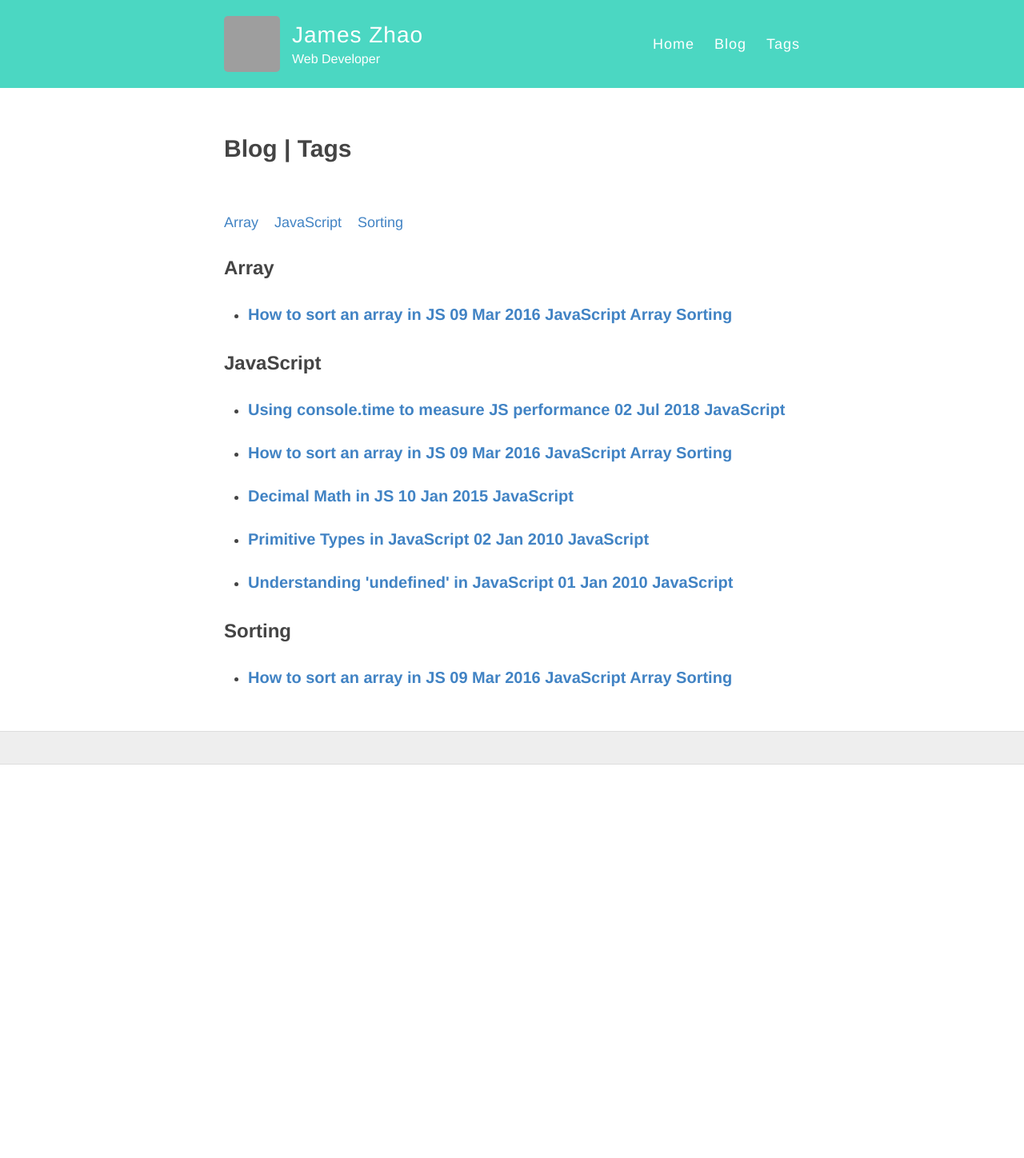
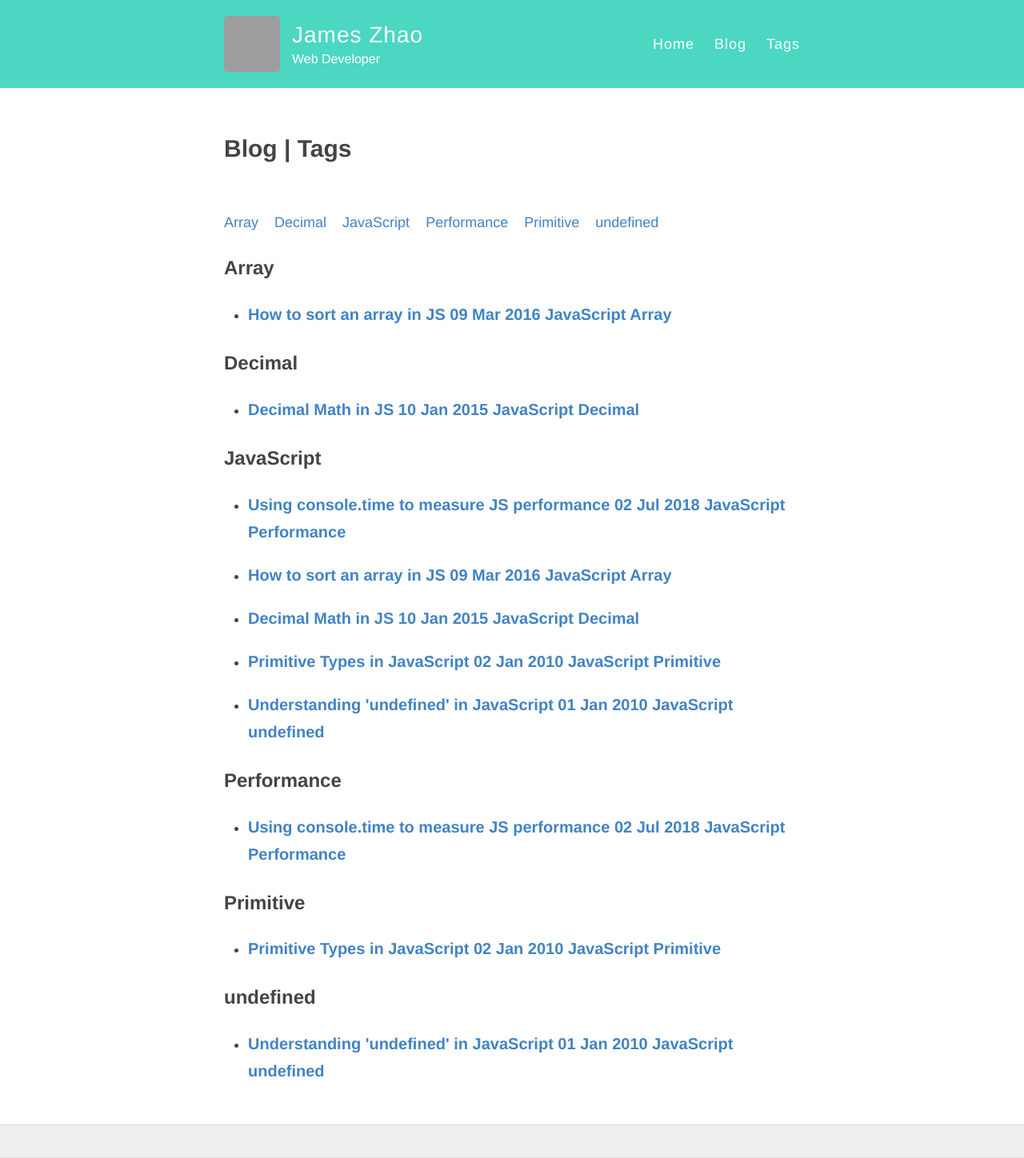
Before and after one commit to jameskzhao/site, a Jekyll site: the page built from tags.html, in a window 1280 px wide. Shown: the whole page at 80% size. Built offline with Jekyll 4.4.1, drawn with Linux system fonts in a browser that asks for light colours; before the commit the page ends 956 px from its top, so only the background shows below that; grey boxes are pictures that could not be loaded.

Commit message:
updated tags

````diff
--- a/_posts/2010-01-01-understanding undefined in JavaScript.md
+++ b/_posts/2010-01-01-understanding undefined in JavaScript.md
@@ -1,12 +1,14 @@
 ---
 layout: post
 title: Understanding 'undefined' in JavaScript
-tags: JavaScript
+tags: [JavaScript, undefined]
 ---
 
 undefined is not the same as a 'not defined error'
- - The 'not defined' error occurs when a variable is not declared at all
- - undefined is a special value when a variable is declared but there is no value assigned. undefined is not a string
+
+- The 'not defined' error occurs when a variable is not declared at all
+
+- undefined is a special value when a variable is declared but there is no value assigned. undefined is not a string
 
 ```js
 
@@ -14,7 +16,7 @@ var a;
 
 console.log(a);
 
-if(a===undefined){
+if(a === undefined){
 
   console.log('a is undefined!')
 
--- a/_posts/2010-01-02-6 Primitive Types in JS.md
+++ b/_posts/2010-01-02-6 Primitive Types in JS.md
@@ -1,7 +1,7 @@
 ---
 layout: post
 title: Primitive Types in JavaScript
-tags: JavaScript
+tags: [JavaScript, Primitive]
 ---
 
 Primitive type is a type of data that represents a single value. In other words, it is not a object.
--- a/_posts/2015-01-10-Decimal Math in JS.md
+++ b/_posts/2015-01-10-Decimal Math in JS.md
@@ -1,7 +1,7 @@
 ---
 layout: post
 title: Decimal Math in JS
-tags: JavaScript
+tags: [JavaScript, Decimal]
 ---
 
 One of the big headaches of JS particularly for new learners, is the fact that it doesn't do decimal math as expected.
--- a/_posts/2016-03-09-How to sort an arry in JS.md
+++ b/_posts/2016-03-09-How to sort an arry in JS.md
@@ -1,7 +1,7 @@
 ---
 layout: post
 title: How to sort an array in JS
-tags: JavaScript Array Sorting
+tags: [JavaScript, Array]
 ---
 
 By default, JavaScript sorts an array by dictionary order(numbers first, followed by letters in alphabetical order)
--- a/_posts/2018-07-02-Using console.time to measure JS performance.md
+++ b/_posts/2018-07-02-Using console.time to measure JS performance.md
@@ -1,7 +1,7 @@
 ---
 layout: post
 title: Using console.time to measure JS performance
-tags: JavaScript
+tags: [JavaScript, Performance]
 ---
 
 Let's face it: Every developer has to deal with performance issues. How to measure performance in the first place?
````
